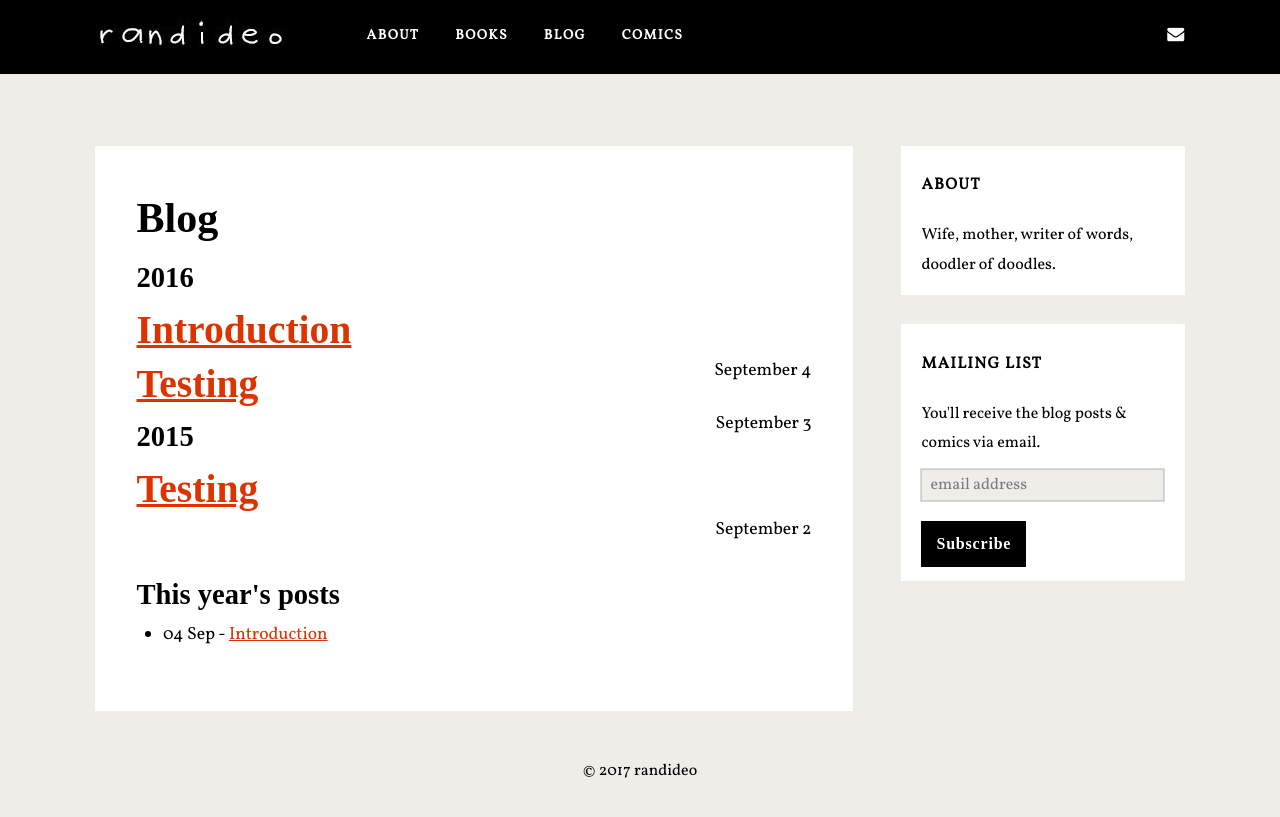
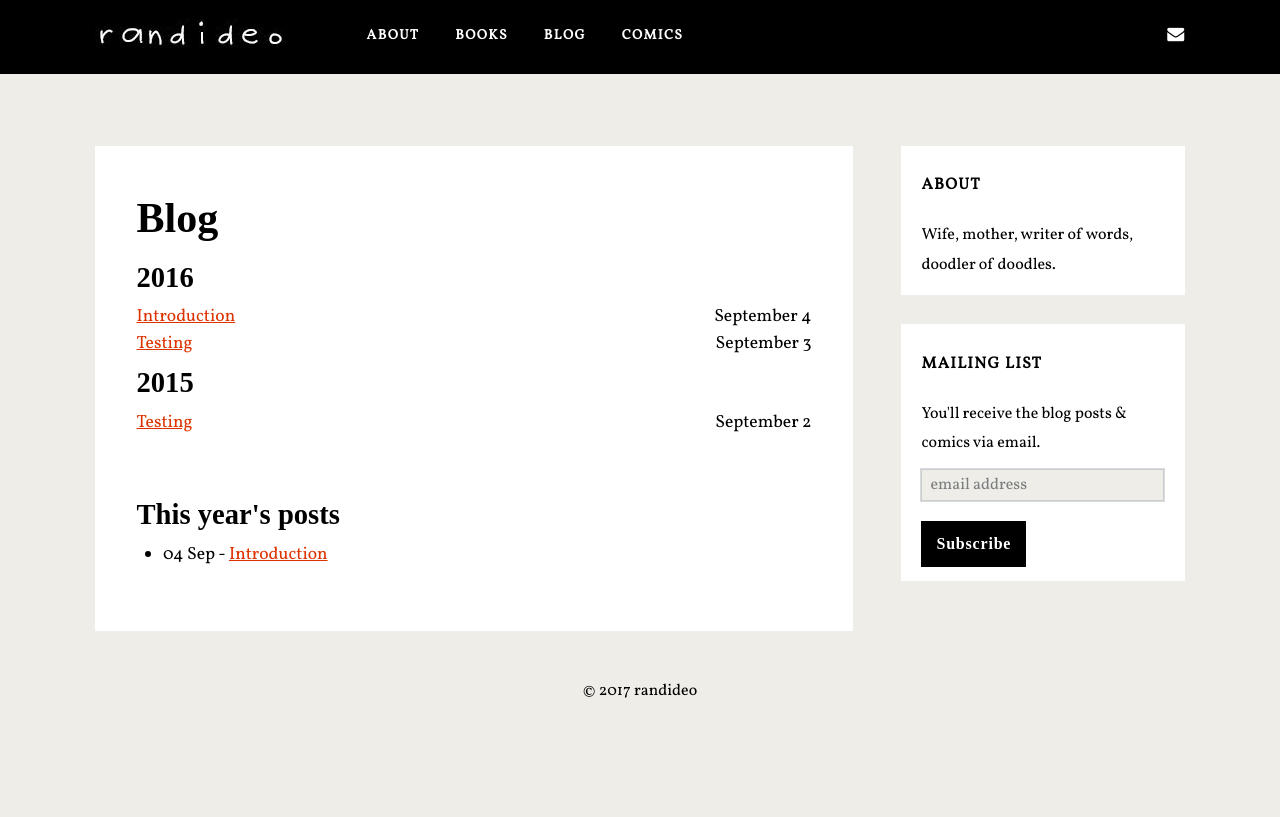
Before and after one commit to randideo/randideo.github.io, a Jekyll site: the page built from blog.html, in a window 1280 px wide. Shown: the top 817 px of the page. Built offline with Jekyll 4.4.1, drawn with Linux system fonts in a browser that asks for light colours; nearby versions of some CDN libraries; some web fonts are replaced; comment, search, counter and statistics services are not loaded.

Commit message:
Create blog.html

```diff
--- a/blog.html
+++ b/blog.html
@@ -18,7 +18,7 @@ title: Blog
     {% endunless %}
 
     <div class="archive-item">
-      <a href="{{ post.url }}" class="archive-title"><h2>{{ post.title }}</h2></a>
+      <a href="{{ post.url }}">{{ post.title }}</a>
       <div style="float: right;">{{ post.date | date: "%B %-d" }}</div>
     </div>
 
```
